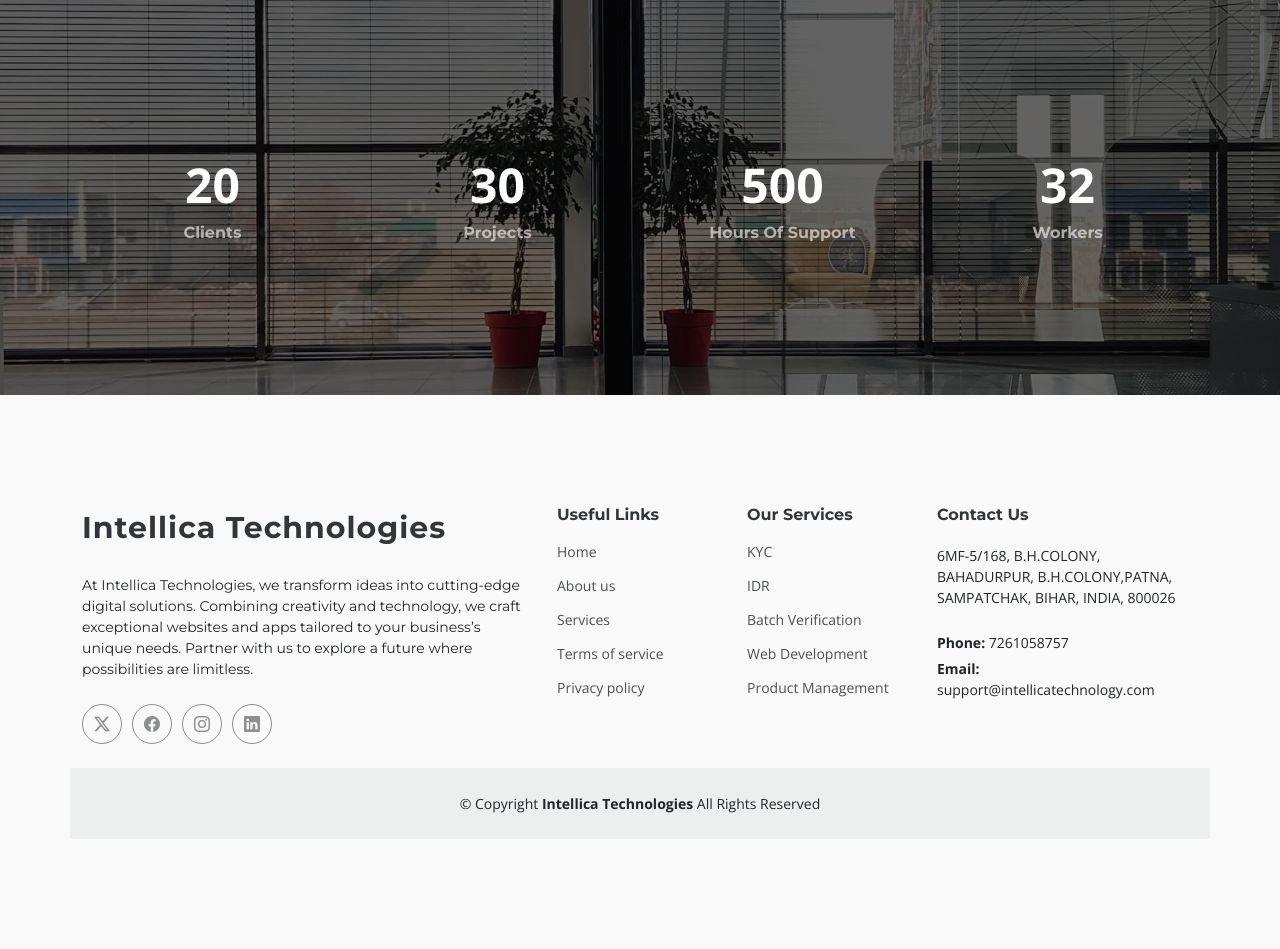
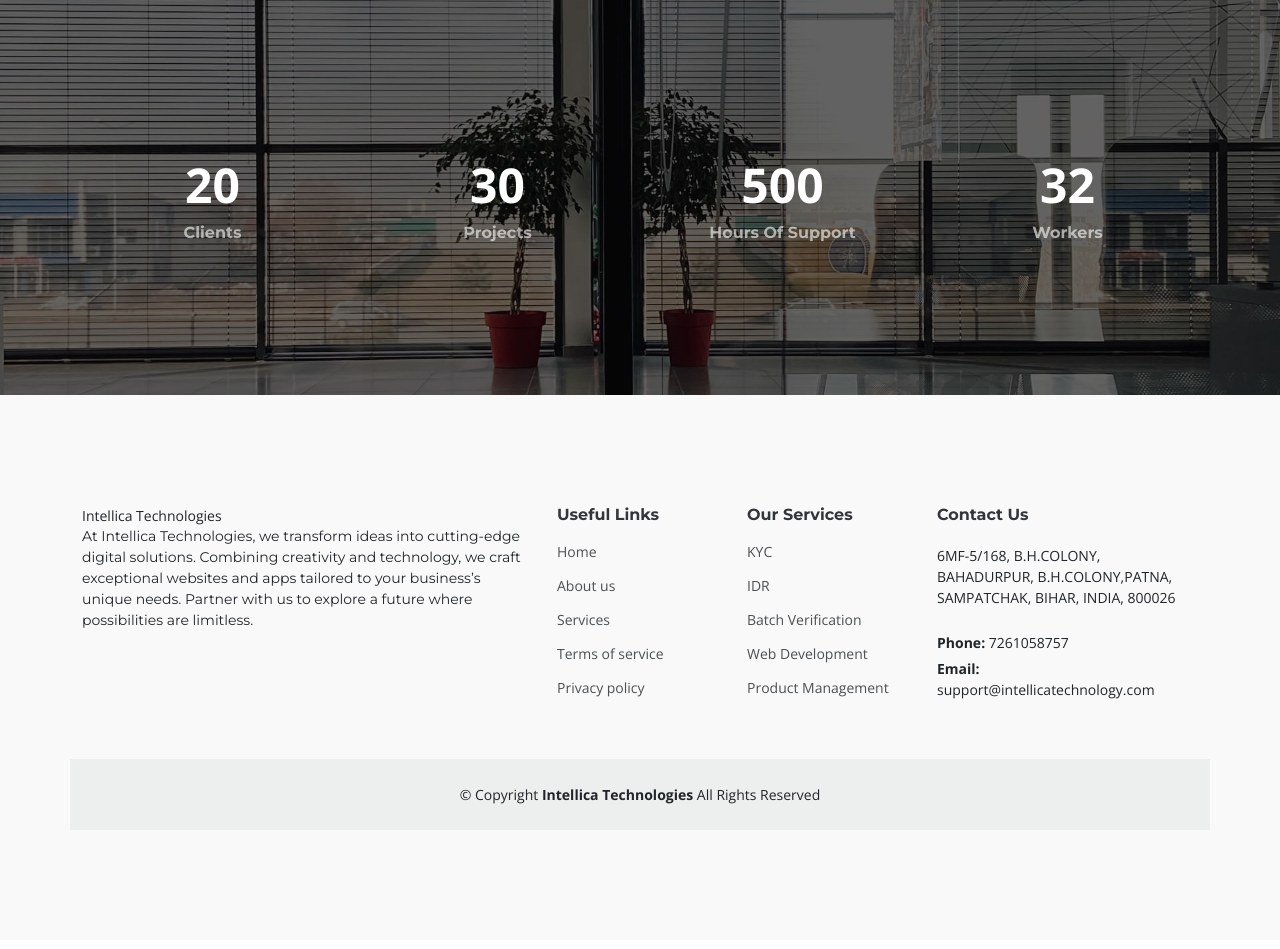
Before and after one commit to intellicatechnlogies/intellicatechnlogies, a Django app: page / in a window 1280 px wide. Shown: the part 3170-4119 px from the top of the page. After the commit the page ends 4000 px from the top, so only its background shows below. Run offline with Django 4.2, Linux system fonts and the light colour scheme; some libraries are stand-ins or nearby versions.

Commit message:
fixed index based

```diff
--- a/Landing/templates/index.html
+++ b/Landing/templates/index.html
@@ -47,7 +47,6 @@
         class="container-fluid position-relative d-flex align-items-center justify-content-between"
       >
         <a
-          href="index.html"
           class="logo d-flex align-items-center me-auto me-xl-0"
         >
           <!-- Uncomment the line below if you also wish to use an image logo -->
@@ -888,9 +887,9 @@
       <div class="container footer-top">
         <div class="row gy-4">
           <div class="col-lg-5 col-md-12 footer-about">
-            <a href="index.html" class="logo d-flex align-items-center">
+            <!-- <a href="index.html" class="logo d-flex align-items-center"> -->
               <span class="sitename">Intellica Technologies</span>
-            </a>
+            <!-- </a> -->
             <p>
               At Intellica Technologies, we transform ideas into cutting-edge
               digital solutions. Combining creativity and technology, we craft
@@ -898,12 +897,12 @@
               needs. Partner with us to explore a future where possibilities are
               limitless.
             </p>
-            <div class="social-links d-flex mt-4">
+            <!-- <div class="social-links d-flex mt-4">
               <a href=""><i class="bi bi-twitter-x"></i></a>
               <a href=""><i class="bi bi-facebook"></i></a>
               <a href=""><i class="bi bi-instagram"></i></a>
               <a href=""><i class="bi bi-linkedin"></i></a>
-            </div>
+            </div> -->
           </div>
 
           <div class="col-lg-2 col-6 footer-links">
```
